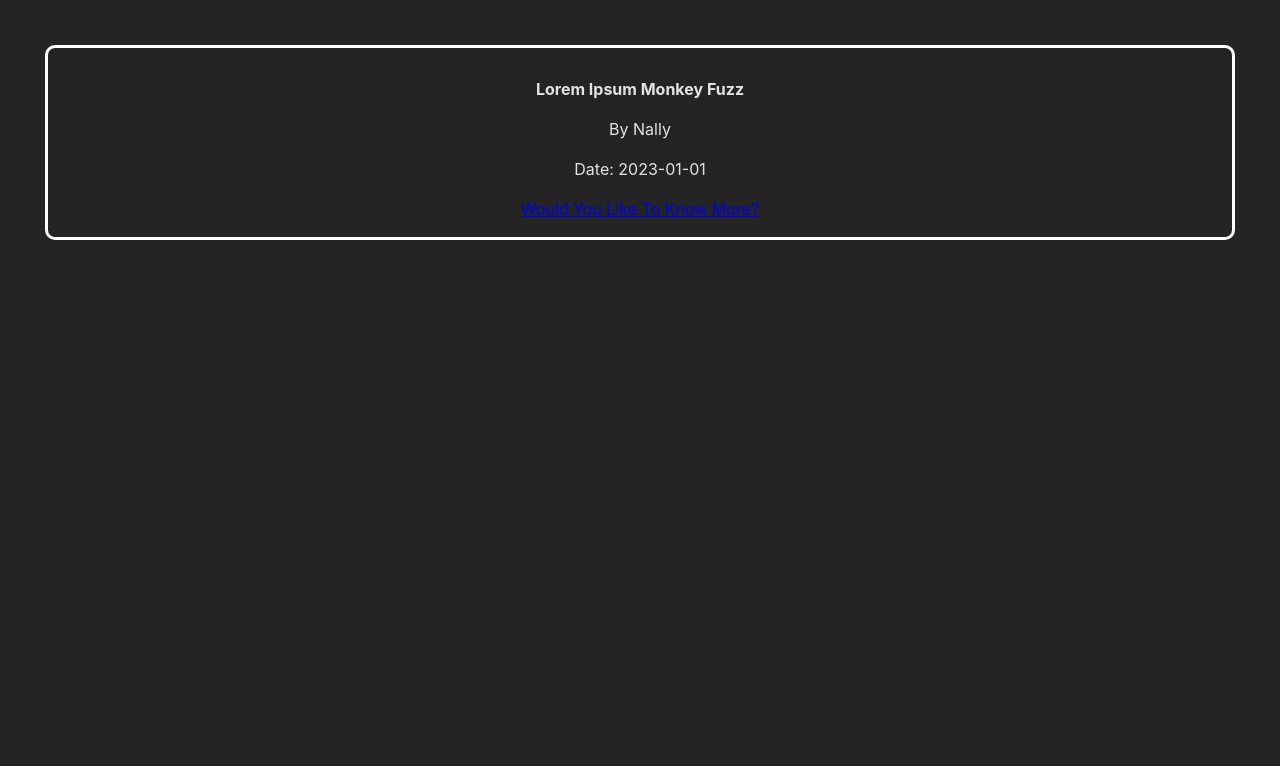
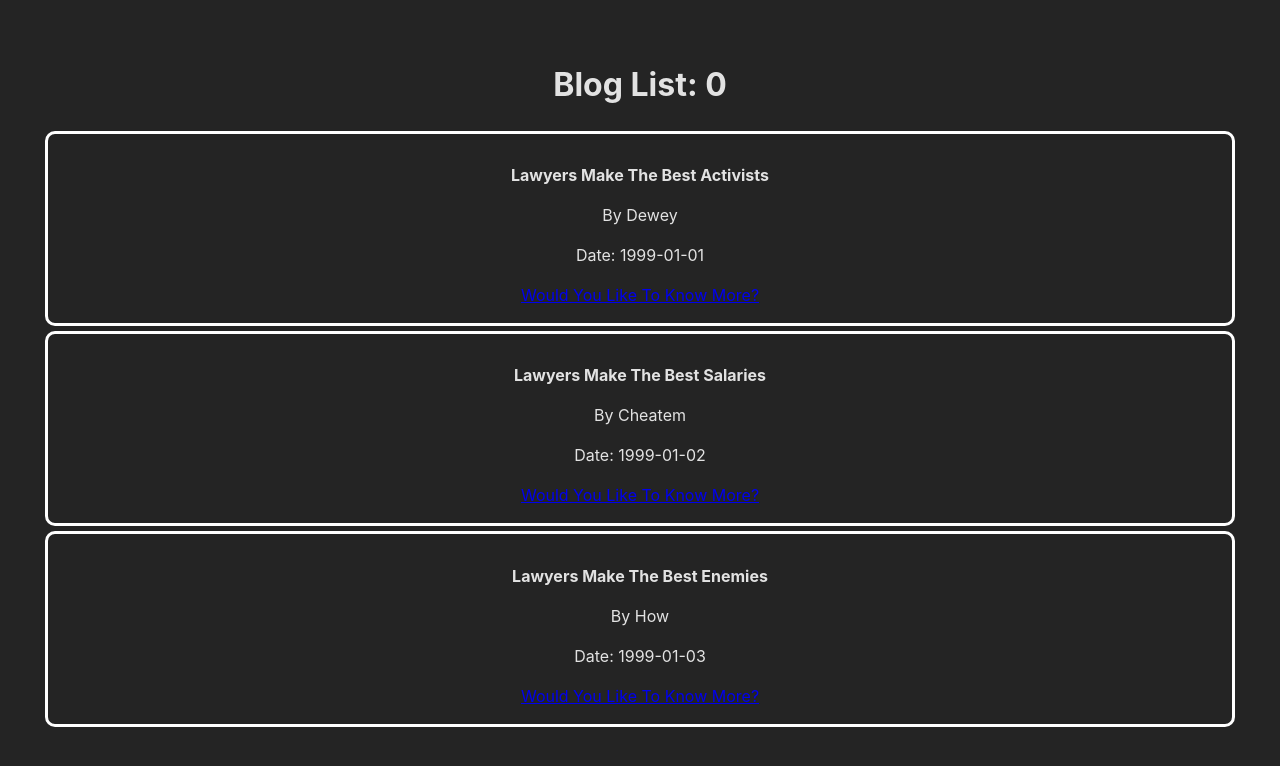
Before and after one commit to leslieyjkim/BlogList, a React (Vite) app in the folder My_BlogList/: page / in a window 1280 px wide. Shown: the top 766 px of the page. Built offline with nearby package versions, Linux system fonts and the light colour scheme; the HTML template or start-up script is replaced by a standard one.

Commit message:
Implement component of BlogList.jsx

```diff
--- a/My_BlogList/src/App.jsx
+++ b/My_BlogList/src/App.jsx
@@ -1,13 +1,23 @@
 import './App.css'
 
 import BlogSummary from './components/BlogSummary';
+import BlogList from './components/BlogList';
+
+import {useState} from 'react';
 
 function App() {
 
+  //this is process section before displaying
+  const listOfBlogs = [
+    {author: 'Dewey', title: 'Lawyers Make The Best Activists', date: '1999-01-01', url: 'http://example.com/lmtba.txt'},
+    {author: 'Cheatem', title: 'Lawyers Make The Best Salaries', date: '1999-01-02', url: 'http://example.com/lmtbs.txt'},
+    {author: 'How', title: 'Lawyers Make The Best Enemies', date: '1999-01-03', url: 'http://example.com/lmtbe.txt'},
+  ];
+
   return (
     <div>
-      <BlogSummary title="Lorem Ipsum Monkey Fuzz" author="Nally" date="2023-01-01" url="http://example.com/path.html"
-      />
+      {/* <BlogSummary title="Lorem Ipsum Monkey Fuzz" author="Nally" date="2023-01-01" url="http://example.com/path.html"/> */}
+      <BlogList list={listOfBlogs} />
     </div>
   )
 }
--- a/My_BlogList/src/components/BlogList.jsx
+++ b/My_BlogList/src/components/BlogList.jsx
@@ -0,0 +1,20 @@
+import './BlogList.css';
+import BlogSummary from './BlogSummary';
+import { useState } from 'react';
+
+const BlogList = (props) => {
+
+    const [clickCount, setClickCount] = useState(0);
+
+    return (<div className="blog_list">
+        <h1>Blog List: {clickCount}</h1>
+        {
+        // props.list.map(item => item)
+        props.list.map((item, index) => {
+            return <BlogSummary setClickCount={setClickCount} key={index} author={item.author} title={item.title} date={item.date} url={item.url}/>;
+        })
+        }
+    </div>);
+};
+
+export default BlogList;
```
Also changed, not shown: 1 other file (tests, documents, lock files or other folders).
